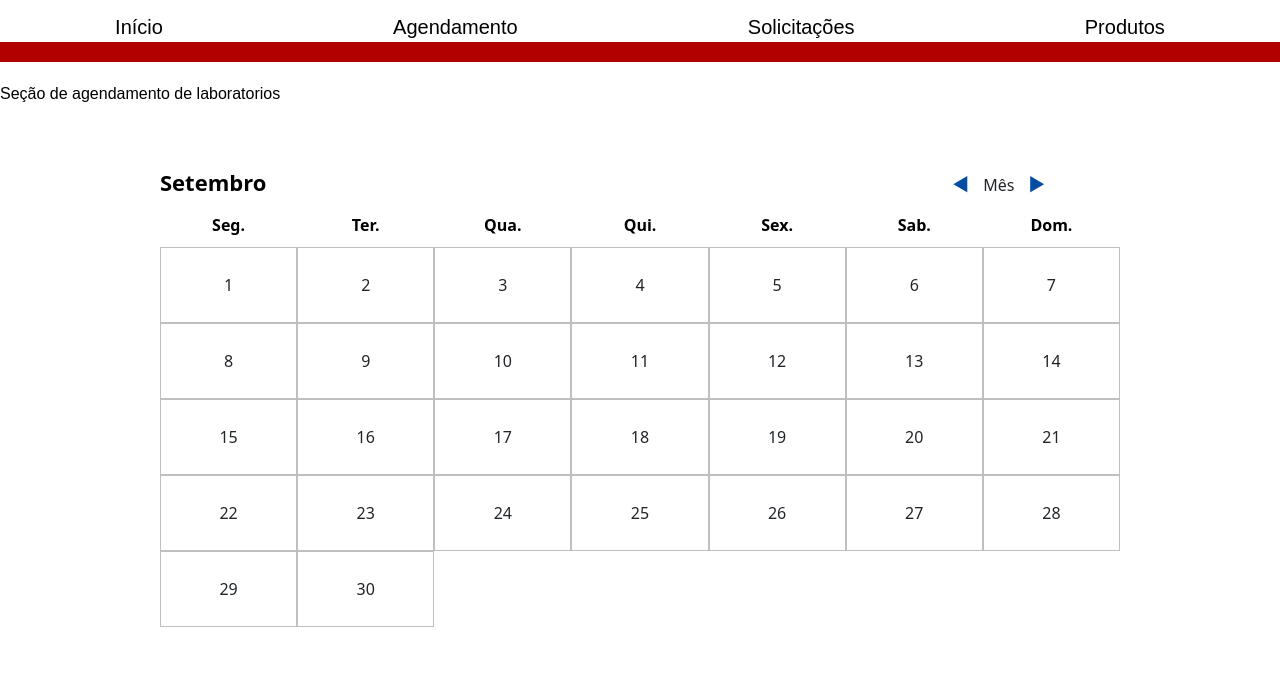
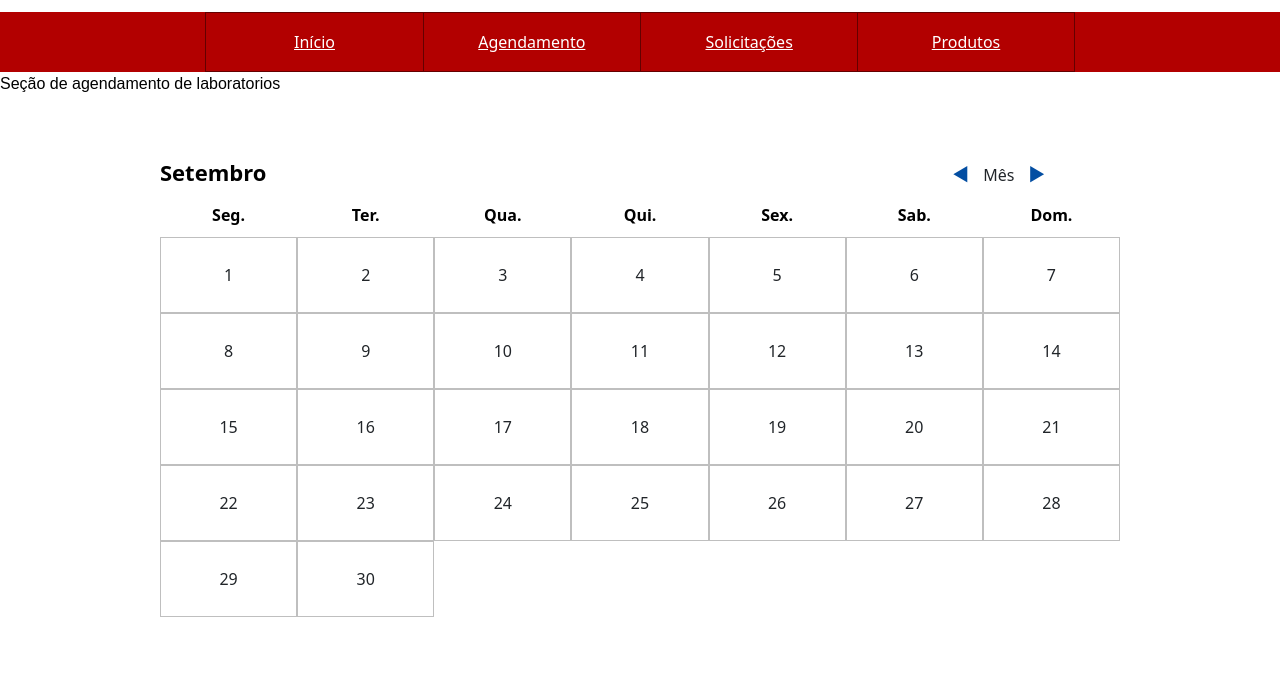
Before and after one commit to Kaique-Sachelli/PI-ETEC, a plain HTML site: page agendamento.html in a window 1280 px wide. Shown: the part 114-801 px from the top of the page. Drawn offline with nearby package versions, Linux system fonts and the light colour scheme.

Commit message:
Adicionando bootstrap em Agendamentos

```diff
--- a/agendamento.css
+++ b/agendamento.css
@@ -33,28 +33,20 @@ p {
 
 }
 
-.secoes {
-    display: flex;
-    justify-content: space-around;
+.container-vermelho {
+    height: 60px;
+    background-color: #B20000;
+    justify-content: center;
 }
 
-.secoes a {
-    padding: 10px;
-    font-size: 20px;
-    font-family: 'DM Sans', sans-serif;
-    text-decoration: none;
-    color: black;
-}
-
-
-
-.Linha-azul {
-    width: 100%; /* Largura da linha */
-    height: 20px; /* Altura da linha */
-    background-color: #B20000; /* Cor da Linha */
-    margin: 20px 0; /* Espaçamento superior e inferior */
-    border: none; /* Remove a borda padrão da tag */
-    margin-top: 0px;
+.secao {
+    height: 100%;
+    border-top: 1px solid rgb(100, 0, 0);
+    border-left: 1px solid rgb(100, 0, 0);
+    border-bottom: 1px solid rgb(100, 0, 0);
+    color: #fff;
+    text-align: center;
+    align-content: center;
 }
 
 .Linha-preta {
--- a/agendamento.html
+++ b/agendamento.html
@@ -17,26 +17,12 @@
 
    <div class="Linha-preta d-flex justify-content-center"></div>
 
-   <div class="secoes">
-
-      <!-- Início -->
-      <div class="inicio">
-         <a href="inicio.html"> Início </a>
-      </div>
-
-      <!-- Agendamento -->
-      <div class="agendamento">
-         <a href="agendamento.html"> Agendamento </a>
-      </div>
-
-      <!-- Solicitações -->
-      <div class="solicitacoes">
-         <a href=""> Solicitações </a>
-      </div>
-
-      <!-- Produtos -->
-      <div class="produtos">
-         <a href="produtos.html"> Produtos </a>
+   </div>
+      <div class="row container-vermelho">
+         <a href="inicio.html" class="col-2 secao">Início</a>
+         <a href="agendamento.html" class="col-2 secao">Agendamento</a>
+         <a href="" class="col-2 secao">Solicitações</a>
+         <a href="" class="col-2 secao" style="border-right: 1px solid rgb(100, 0, 0);">Produtos</a>
       </div>
    </div>
 
```
Also changed, not shown: produtos.html (+0 -17 lines).
